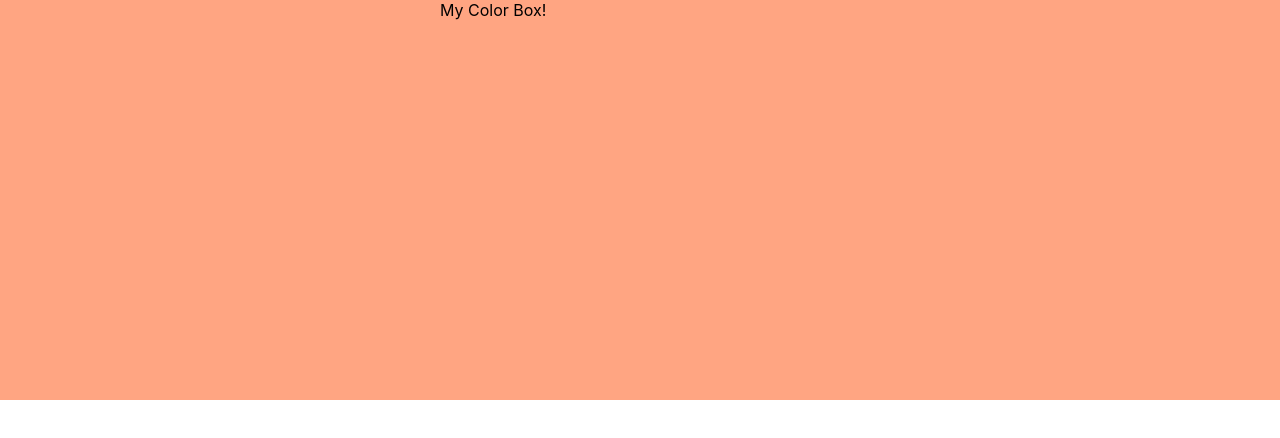
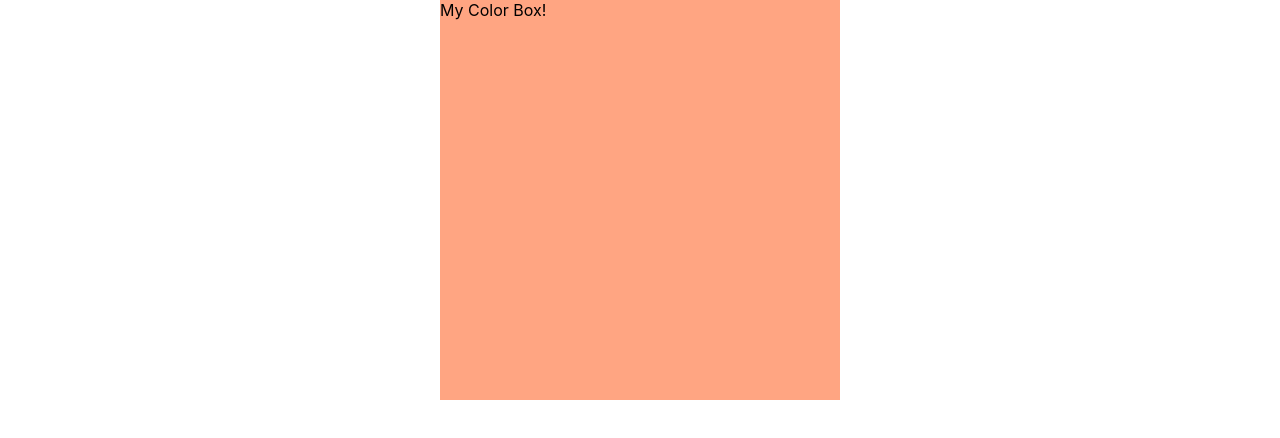
Before and after one commit to Cierra-McDonald/color-changing-box, a React (Create React App) app: page / in a window 1280 px wide. Shown: the top 438 px of the page. Built offline with nearby package versions, Linux system fonts and the light colour scheme.

Commit message:
IT WORKS!

```diff
--- a/src/App.js
+++ b/src/App.js
@@ -1,5 +1,4 @@
 import './App.css';
-import ColorBox from './Presentational/ColorBox';
 import FunctionalBox from './Containers/FunctionalBox';
 
 function App() {
--- a/src/Containers/FunctionalBox.js
+++ b/src/Containers/FunctionalBox.js
@@ -27,9 +27,9 @@ export default class FunctionalBox extends Component {
 
     render() {
         return (
-            <div style={{backgroundColor:this.state.bgColor}}>
+            <div>
                <ColorBox
-               color={this.props.bgColor}
+               color={this.state.bgColor}
                />
             </div>
         )
--- a/src/Presentational/ColorBox.js
+++ b/src/Presentational/ColorBox.js
@@ -1,6 +1,7 @@
 import React from 'react'
 
-function ColorBox({ color }) {
+const ColorBox = ({color}) => {
+    console.log(color);
     return <div style={{backgroundColor: color, width: '400px', height: '400px', margin: 'auto'}}>My Color Box!</div>
 }
 
```
